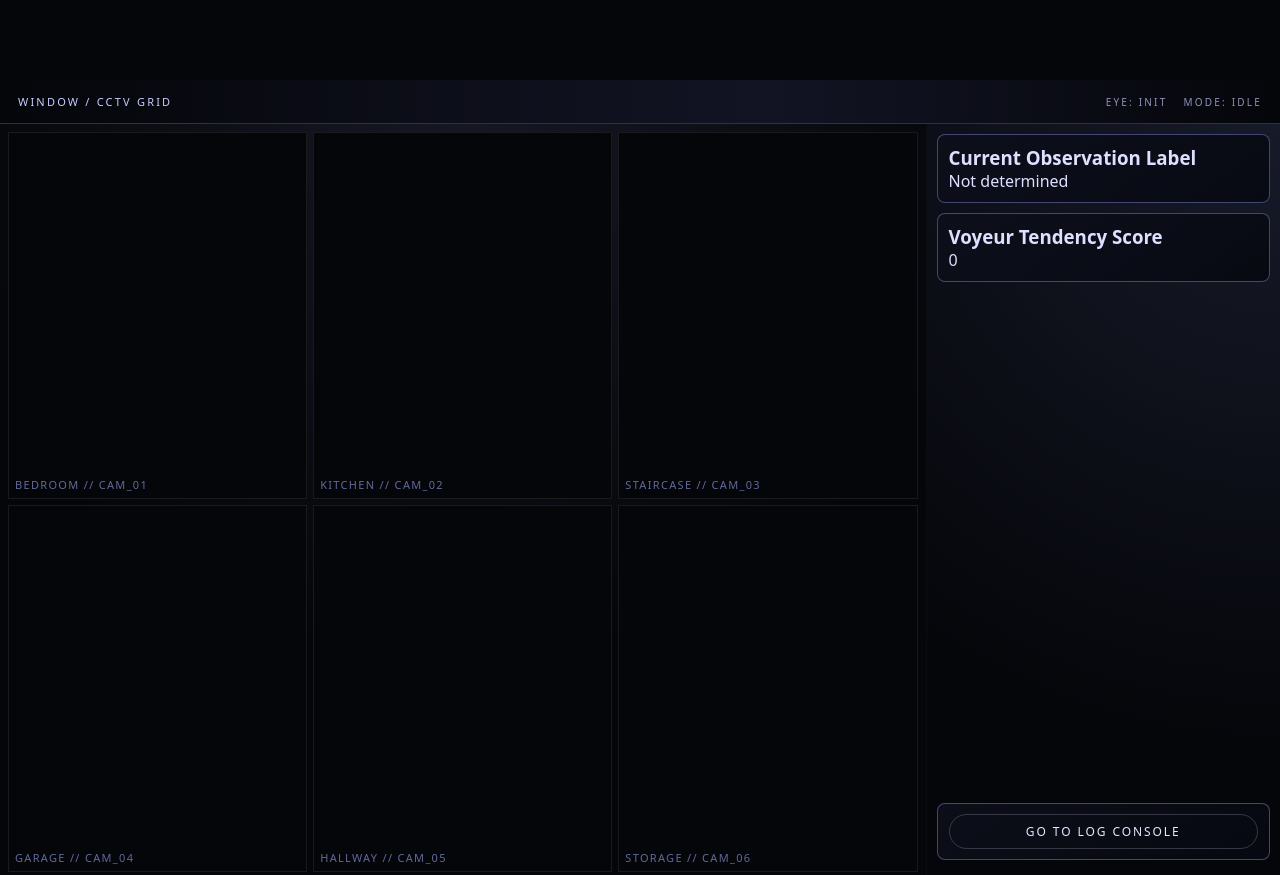
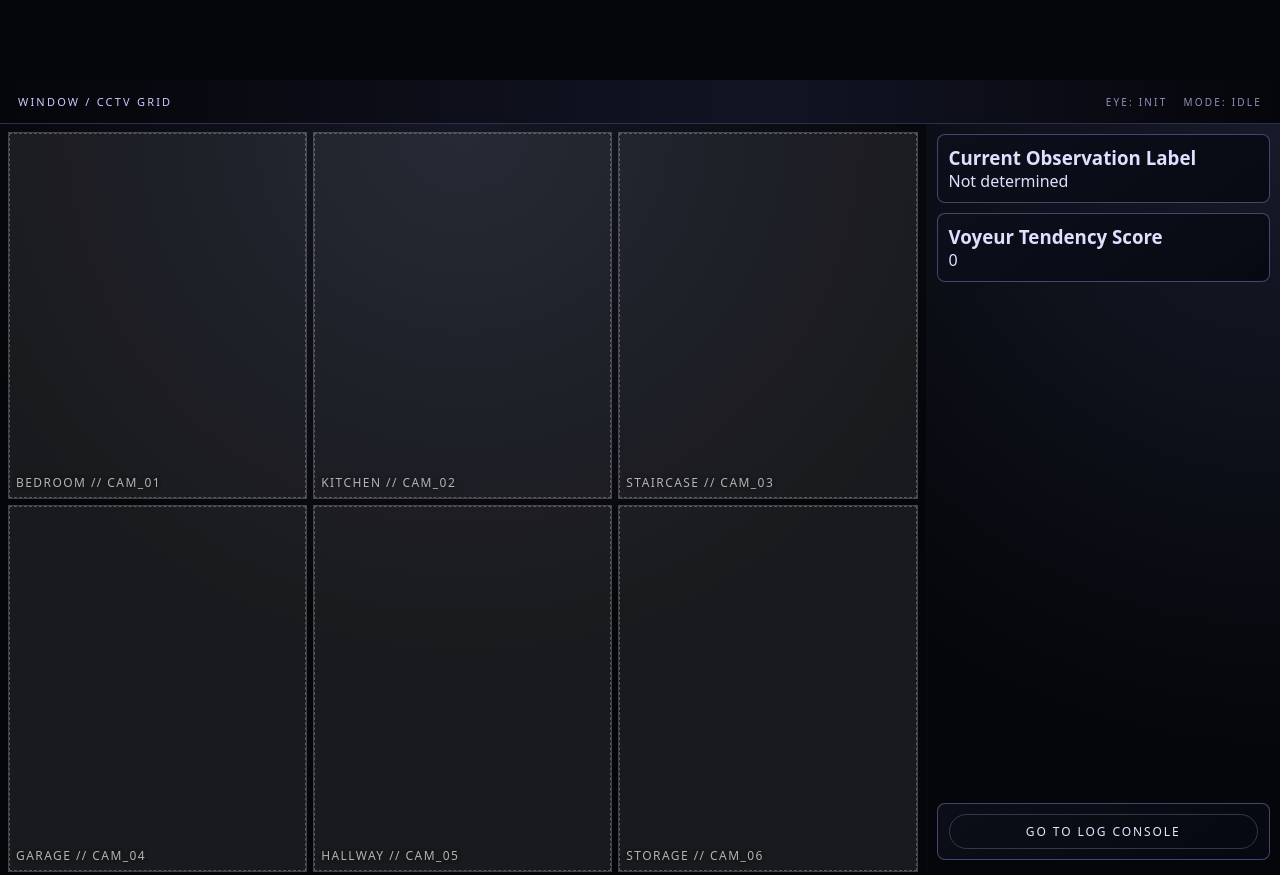
Before and after one commit to Matina-7/window-pj4, a plain HTML site: page index.html in a window 1280 px wide. Shown: the part 720-1595 px from the top of the page. Drawn offline with Linux system fonts and the light colour scheme.

Commit message:
Add styles for camera window display
Added styles for camera windows and labels.

```diff
--- a/style.css
+++ b/style.css
@@ -852,3 +852,24 @@ button {
 .cam-window.focused .cam-window-inner {
   filter: grayscale(0) brightness(1.2);
 }
+/* FORCE SHOW CAMERA WINDOWS */
+.cam-window {
+  background: rgba(255, 255, 255, 0.05) !important;
+  border: 1px solid rgba(255, 255, 255, 0.2) !important;
+  position: relative;
+}
+
+.cam-window-inner {
+  width: 100%;
+  height: 100%;
+  background: rgba(255, 255, 255, 0.03) !important;
+  border: 1px dashed rgba(255, 255, 255, 0.3) !important;
+}
+
+.cam-label {
+  position: absolute;
+  bottom: 6px;
+  left: 6px;
+  color: white;
+  font-size: 12px;
+}
```
